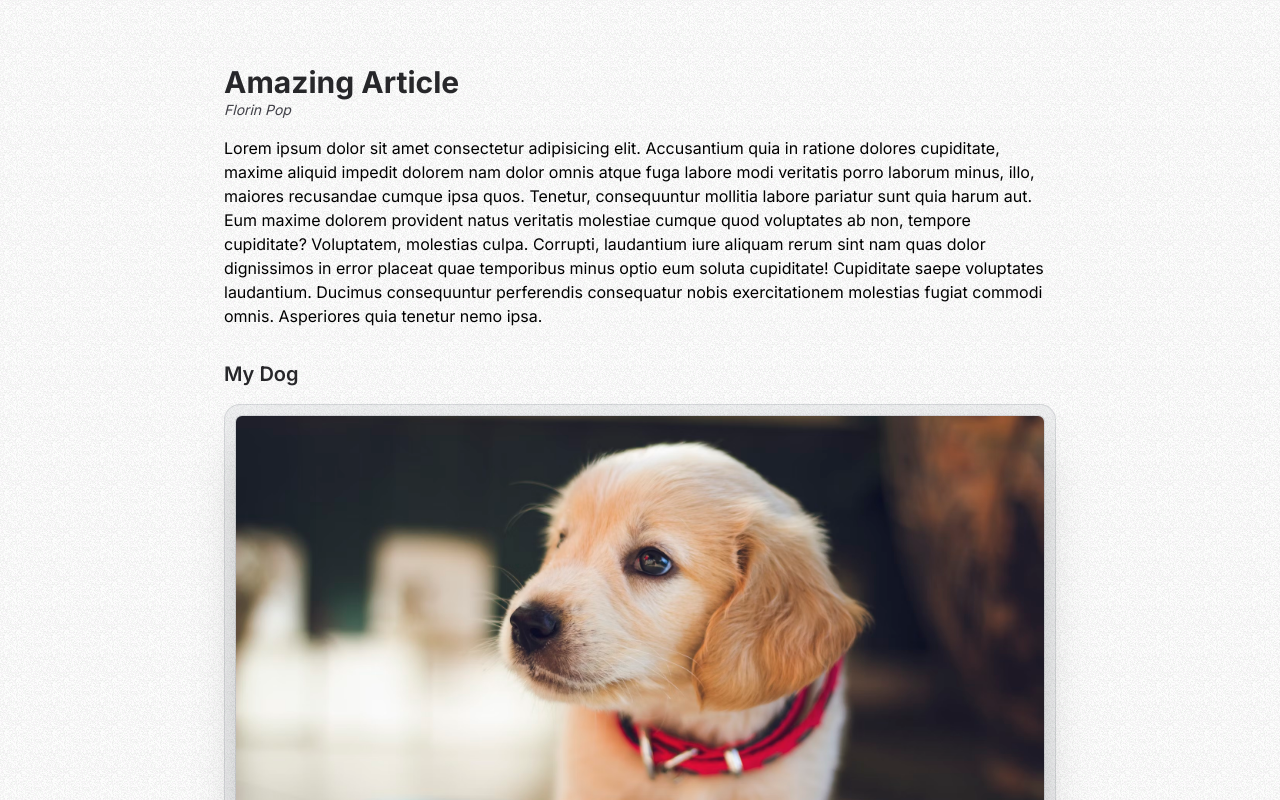
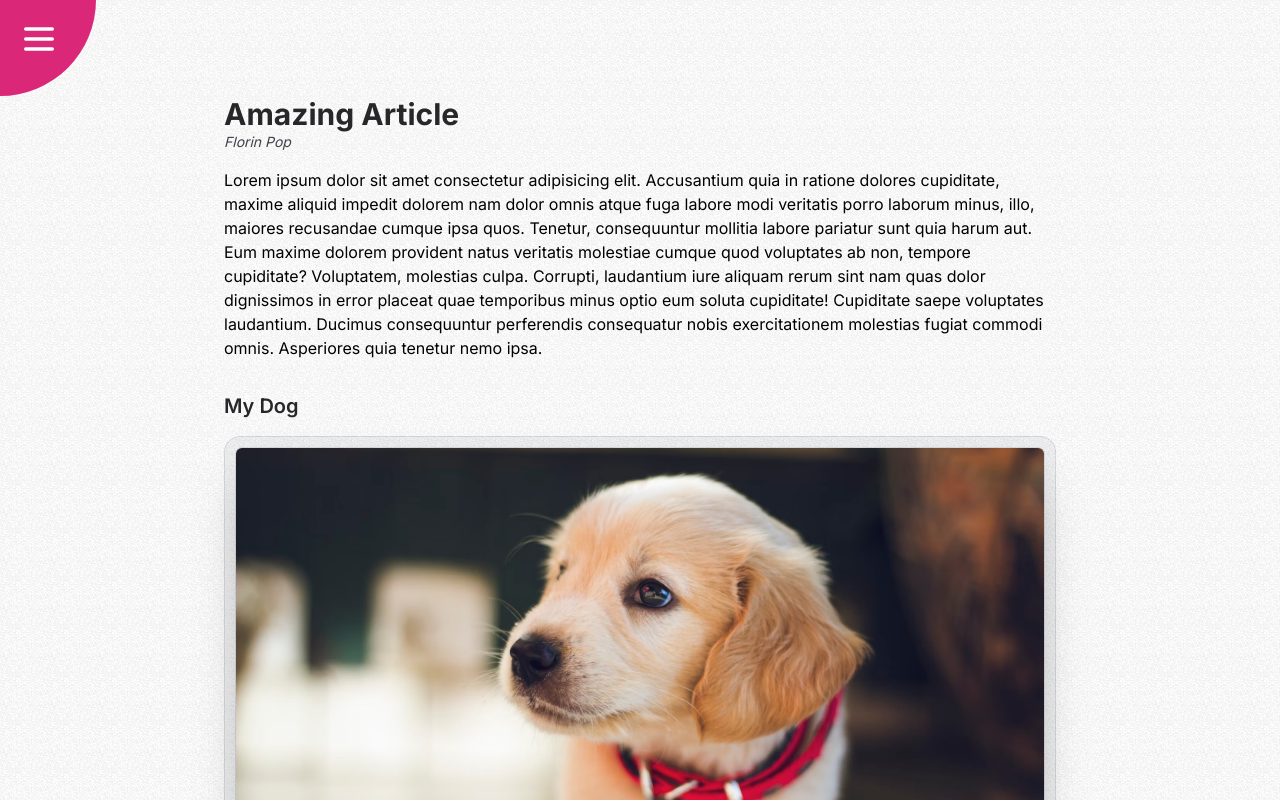
Before and after one commit to gbfool/50-mini-web-apps, a Next.js app: page /rotating-navigation-animation in a window 1280 px wide. Shown: the top 800 px of the page. Built offline with nearby package versions, Linux system fonts and the light colour scheme.

Commit message:
added menu toggle

```diff
--- a/src/app/rotating-navigation-animation/page.tsx
+++ b/src/app/rotating-navigation-animation/page.tsx
@@ -1,24 +1,60 @@
+"use client";
+import { cn } from "@/lib/utils";
+import { DoorClosed, HammerIcon, Menu, X } from "lucide-react";
 import Image from "next/image";
+import { useState } from "react";
 
 const RotatingNavAnimation = () => {
+  const [isOpen, setIsOpen] = useState<boolean>(false);
+
   return (
-    <div className="flex items-center justify-center w-screen">
-      <div className="flex flex-col px-8 sm:max-w-4xl py-16">
-        <h1 className="font-bold text-3xl text-zinc-800">Amazing Article</h1>
+    <div className="bg-slate-950">
+      <div className="fixed -top-24 -left-24 z-10">
+        <div
+          className={cn(
+            "bg-pink-600 relative h-48 w-48 rounded-full transform duration-500 ease-linear",
+            {
+              "-rotate-[90deg]": isOpen,
+            }
+          )}
+        >
+          <Menu
+            onClick={() => setIsOpen((prev) => !prev)}
+            className="cursor-pointer absolute h-10 w-10 top-[60%] left-[60%] text-white"
+          />
+          <X
+            onClick={() => setIsOpen((prev) => !prev)}
+            className="cursor-pointer absolute h-10 w-10 top-[60%] left-[40%] text-white origin-top-left rotate-90"
+          />
+        </div>
+      </div>
+      <div
+        className={cn(
+          "flex items-center justify-center grainy origin-top-left transform duration-500 ease-linear",
+          {
+            "-rotate-[20deg]": isOpen,
+          }
+        )}
+      >
+        <div className="">
+          <div className="flex flex-col px-8 sm:max-w-4xl py-24">
+            <h1 className="font-bold text-3xl text-zinc-800">
+              Amazing Article
+            </h1>
             <p className="italic text-zinc-700 text-sm">Florin Pop</p>
             <p className="mt-4">
-          Lorem ipsum dolor sit amet consectetur adipisicing elit. Accusantium
-          quia in ratione dolores cupiditate, maxime aliquid impedit dolorem nam
-          dolor omnis atque fuga labore modi veritatis porro laborum minus,
-          illo, maiores recusandae cumque ipsa quos. Tenetur, consequuntur
-          mollitia labore pariatur sunt quia harum aut. Eum maxime dolorem
-          provident natus veritatis molestiae cumque quod voluptates ab non,
-          tempore cupiditate? Voluptatem, molestias culpa. Corrupti, laudantium
-          iure aliquam rerum sint nam quas dolor dignissimos in error placeat
-          quae temporibus minus optio eum soluta cupiditate! Cupiditate saepe
-          voluptates laudantium. Ducimus consequuntur perferendis consequatur
-          nobis exercitationem molestias fugiat commodi omnis. Asperiores quia
-          tenetur nemo ipsa.
+              Lorem ipsum dolor sit amet consectetur adipisicing elit.
+              Accusantium quia in ratione dolores cupiditate, maxime aliquid
+              impedit dolorem nam dolor omnis atque fuga labore modi veritatis
+              porro laborum minus, illo, maiores recusandae cumque ipsa quos.
+              Tenetur, consequuntur mollitia labore pariatur sunt quia harum
+              aut. Eum maxime dolorem provident natus veritatis molestiae cumque
+              quod voluptates ab non, tempore cupiditate? Voluptatem, molestias
+              culpa. Corrupti, laudantium iure aliquam rerum sint nam quas dolor
+              dignissimos in error placeat quae temporibus minus optio eum
+              soluta cupiditate! Cupiditate saepe voluptates laudantium. Ducimus
+              consequuntur perferendis consequatur nobis exercitationem
+              molestias fugiat commodi omnis. Asperiores quia tenetur nemo ipsa.
             </p>
 
             <h4 className="font-semibold text-xl text-zinc-800 mt-8">My Dog</h4>
@@ -33,15 +69,18 @@ const RotatingNavAnimation = () => {
               />
             </div>
             <p className="mt-4">
-          Lorem, ipsum dolor sit amet consectetur adipisicing elit. Sit libero
-          deleniti rerum quo, incidunt vel consequatur culpa ullam. Magnam
-          facere earum unde harum. Ea culpa veritatis magnam at aliquid.
-          Perferendis totam placeat molestias illo laudantium? Minus id minima
-          doloribus dolorum fugit deserunt qui vero voluptas, ut quia cum amet
-          temporibus veniam ad ea ab perspiciatis, enim accusamus asperiores
-          explicabo provident. Voluptates sint, neque fuga cum illum, tempore
-          autem maxime similique laborum odio, magnam esse. Aperiam?
+              Lorem, ipsum dolor sit amet consectetur adipisicing elit. Sit
+              libero deleniti rerum quo, incidunt vel consequatur culpa ullam.
+              Magnam facere earum unde harum. Ea culpa veritatis magnam at
+              aliquid. Perferendis totam placeat molestias illo laudantium?
+              Minus id minima doloribus dolorum fugit deserunt qui vero
+              voluptas, ut quia cum amet temporibus veniam ad ea ab
+              perspiciatis, enim accusamus asperiores explicabo provident.
+              Voluptates sint, neque fuga cum illum, tempore autem maxime
+              similique laborum odio, magnam esse. Aperiam?
             </p>
+          </div>
+        </div>
       </div>
     </div>
   );
```
Lines whose indentation alone changed are shown as unchanged.
